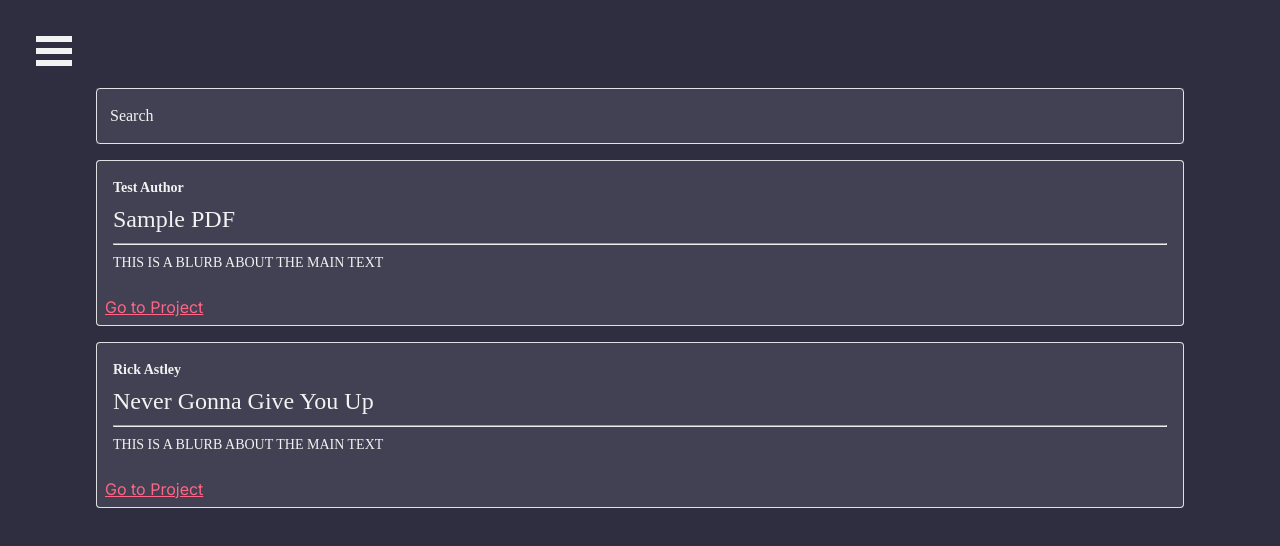
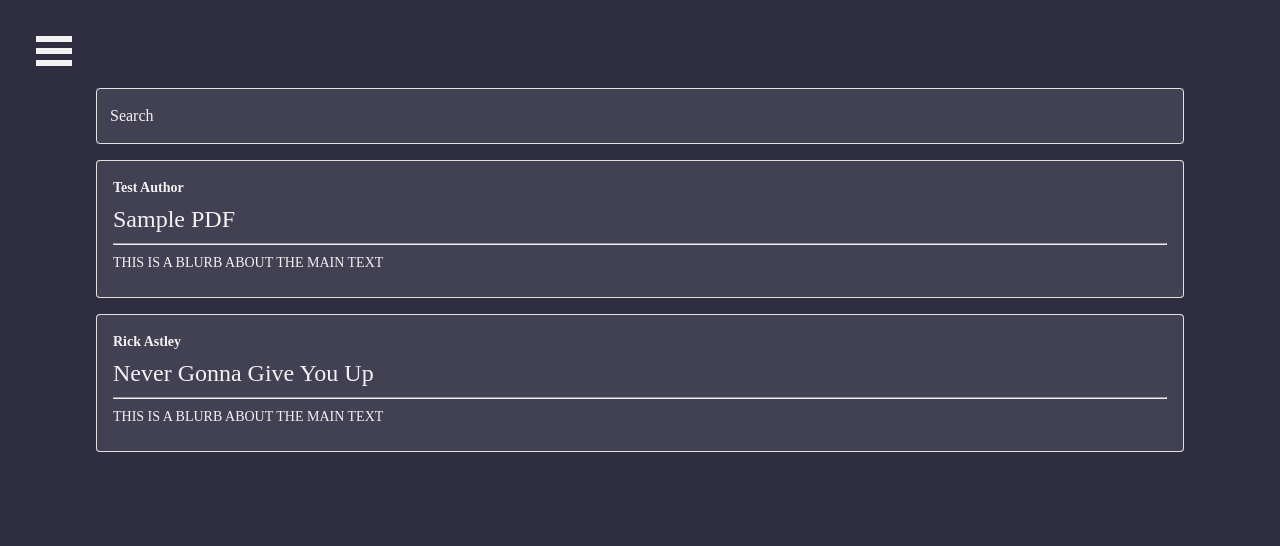
Before and after one commit to nsantos19/HistoryofNewEnglandFolklore, a Next.js app: page /HistoryofNewEnglandFolklore/search in a window 1280 px wide. Shown: the top 546 px of the page. Built offline with nearby package versions, Linux system fonts and the light colour scheme.

Commit message:
Update page.tsx

```diff
--- a/src/app/search/page.tsx
+++ b/src/app/search/page.tsx
@@ -54,13 +54,13 @@
         {post.blurb}
       </Typography>
     </CardContent>
-    <CardActions sx={{backgroundColor:"#424153", color:"#f2f2f2"}}>
-      <Link className={styles.linkText} href={post.link}>Go to Project</Link>
-    </CardActions>
     </div>
   </React.Fragment>);
 }
 
+    // <CardActions sx={{backgroundColor:"#424153", color:"#f2f2f2"}}>
+    //   <Link className={styles.linkText} href={post.link}>Go to Project</Link>
+    // </CardActions>
 
 
 const CssTextField = styled(TextField)({
```
